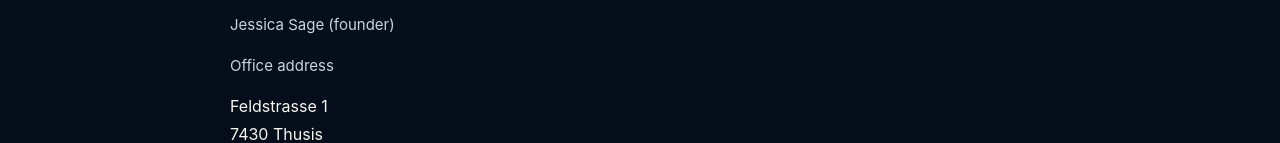
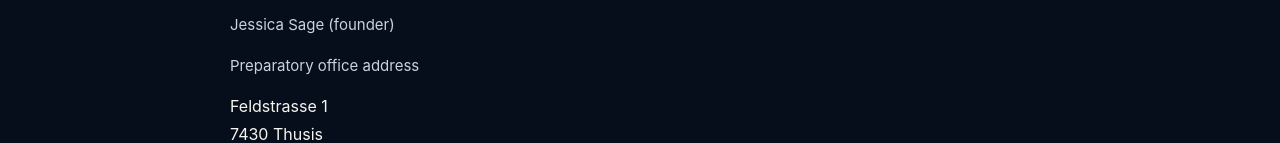
Before and after one commit to j19-plusone/qcf-v2-preview, a plain HTML site: page impressum.html in a window 1280 px wide. Shown: the part 380-523 px from the top of the page. Drawn offline with Linux system fonts and the light colour scheme.

Commit message:
Label QCF address as preparatory office

```diff
--- a/impressum.html
+++ b/impressum.html
@@ -1,6 +1,6 @@
 <!doctype html><html lang="zh-CN"><head><meta charset="utf-8"><meta name="viewport" content="width=device-width,initial-scale=1,viewport-fit=cover"><meta name="robots" content="noindex,nofollow"><meta name="theme-color" content="#060e1b"><title>Impressum · 运营方信息 · QCF 量子文明基金会 (Design Preview)</title><link rel="icon" href="brand/qcf-q-favicon.svg" type="image/svg+xml"><link rel="stylesheet" href="assets/style.css"></head><body><main>
 <section class="legal"><div style="max-width:820px;margin:0 auto"><h2 data-zh="Impressum · 运营方信息" data-en="Impressum">Impressum · 运营方信息</h2><h3 data-zh="运营方" data-en="Operator">运营方</h3><p data-zh="量子文明基金会（筹建中）· Quantum Civilization Foundation (in formation)。基金会拟于瑞士楚格州设立，尚未在商业登记处登记，暂无法人地位。" data-en="Quantum Civilization Foundation (in formation). To be established in the Canton of Zug, Switzerland; not yet entered in the commercial register and without legal personality.">量子文明基金会（筹建中）· Quantum Civilization Foundation (in formation)。基金会拟于瑞士楚格州设立，尚未在商业登记处登记，暂无法人地位。</p><h3 data-zh="负责人" data-en="Responsible person">负责人</h3><p data-zh="Jessica Sage（创始人）" data-en="Jessica Sage (founder)">Jessica Sage（创始人）</p>
-<p data-zh="办公地址" data-en="Office address" data-de="Büroadresse" data-fr="Adresse du bureau" data-it="Indirizzo dell’ufficio" data-es="Dirección de la oficina" data-pt="Morada do escritório" data-ar="عنوان المكتب">办公地址</p>
+<p data-zh="筹备处地址" data-en="Preparatory office address" data-de="Adresse der Geschäftsstelle in Gründung" data-fr="Adresse du bureau de préparation" data-it="Indirizzo dell’ufficio preparatorio" data-es="Dirección de la oficina preparatoria" data-pt="Morada do gabinete preparatório" data-ar="عنوان المكتب التحضيري">筹备处地址</p>
 <address dir="ltr" style="font-style:normal">Feldstrasse 1<br>7430 Thusis<br>SWITZERLAND</address><h3 data-zh="联系方式" data-en="Contact">联系方式</h3>
 <p><span data-zh="手机" data-en="Mobile" data-de="Mobil" data-fr="Portable" data-it="Cellulare" data-es="Móvil" data-pt="Telemóvel" data-ar="الهاتف المحمول">手机</span> · <a href="tel:+41794605629" dir="ltr">+41 79 460 56 29</a></p>
 <p><span data-zh="邮箱" data-en="Email" data-de="E-Mail" data-fr="E-mail" data-it="E-mail" data-es="Correo electrónico" data-pt="E-mail" data-ar="البريد الإلكتروني">邮箱</span> · <a href="mailto:Founder@qcf.org.cn" dir="ltr">Founder@qcf.org.cn</a></p>
```
